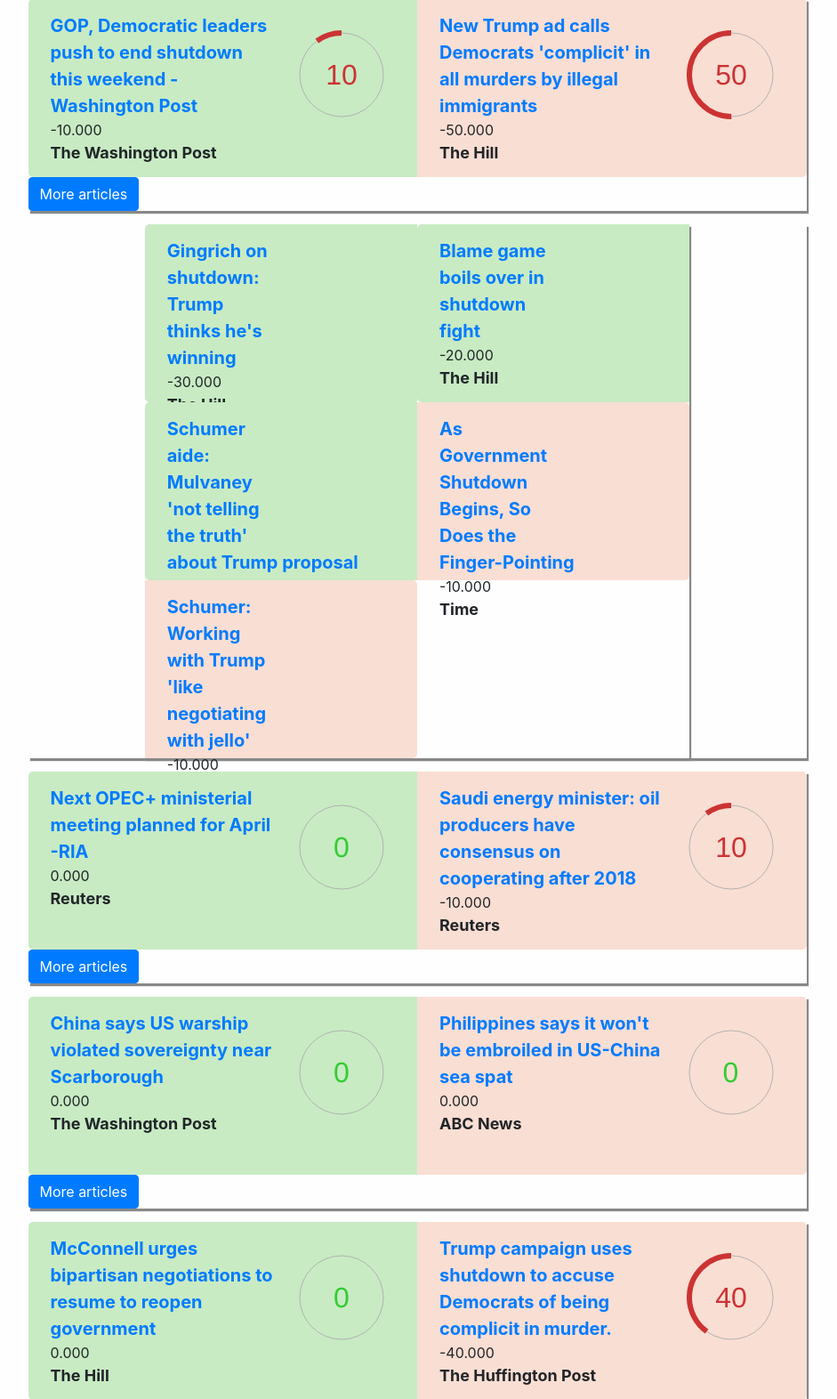
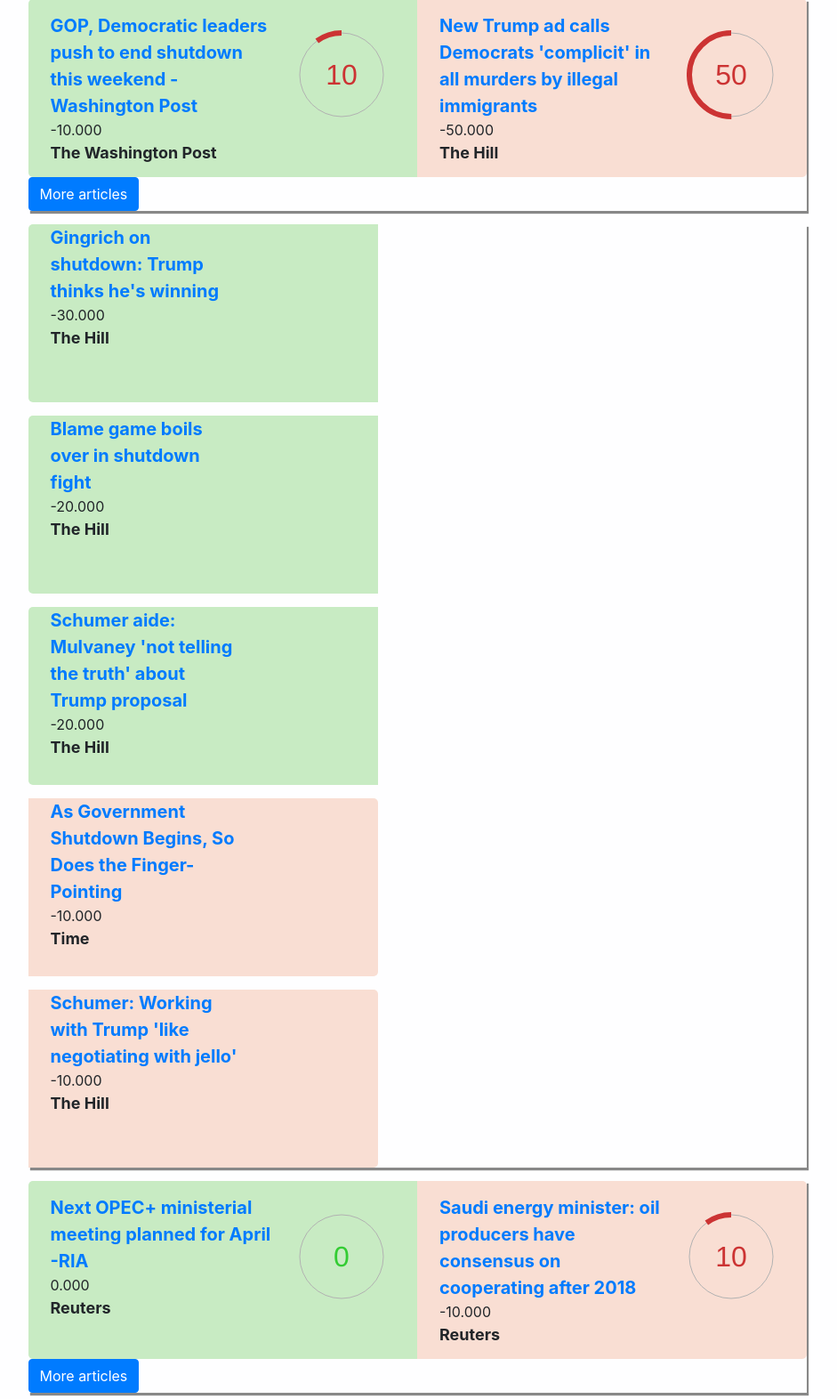
Before and after one commit to sallydly/PairNews, a Django app: page / in a window 1280 px wide, after a click on "More articles". Shown: the part 88-1660 px from the top of the page at 89% size, without its empty margins (171-1112 px from the left). Run offline with Django 3.2, Linux system fonts and the light colour scheme; data comes from the database, SQL or seed files in the repository; some libraries are stand-ins or nearby versions.

Commit message:
some changes

```diff
--- a/gotnews_app/templates/gotnews_app/index.html
+++ b/gotnews_app/templates/gotnews_app/index.html
@@ -113,7 +113,7 @@
 		<div class="row collapse" id="row-{{row.id}}-expanded">
 			{% for event_id, art_querysets in other_articles.items %}
         {% if key == event_id %}
-          <div class="row" id="row-{{row.id}}">
+          <div class="expand-row" id="row-{{row.id}}">
               {% for article in art_querysets.0 %}
                  <div class="col-xs-sm-md-lg-6 positive">
                     <div class="text">
--- a/static/general.css
+++ b/static/general.css
@@ -28,6 +28,10 @@
 	width:70%;
 	margin:15px auto;
 	box-shadow: 2px 3px 1px #888888;
+}
+
+div.expand-row{
+	width:90%;
 }
 
 div.col-xs-sm-md-lg-6{
```
